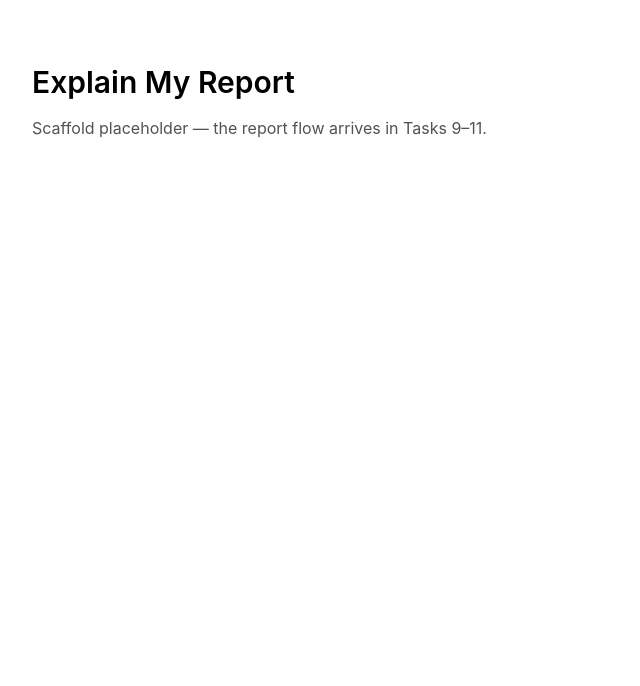
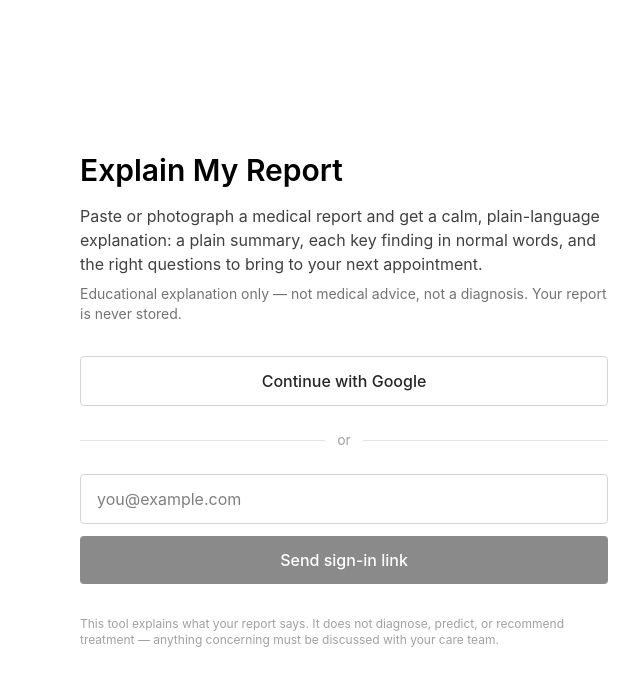
Before and after one commit to Rehan-nawroz/Explain-My-Report, a Next.js app: page / in a window 1280 px wide. Shown: the top 686 px of the page, without its empty margins (296-936 px from the left). Built offline with nearby package versions, Linux system fonts and the light colour scheme; no server answers.

Commit message:
session gate on home page
Server-side getUser() check: visitors without a session get the sign-in screen and can't reach the report flow; signed-in users get the app shell.

```diff
--- a/app/page.tsx
+++ b/app/page.tsx
@@ -1,9 +1,22 @@
-export default function Home() {
+import AuthSignIn from "@/components/auth-signin";
+import { createClient } from "@/lib/supabase/server";
+
+export default async function Home() {
+  const supabase = await createClient();
+  const {
+    data: { user },
+  } = await supabase.auth.getUser();
+
+  if (!user) {
+    return <AuthSignIn />;
+  }
+
   return (
     <main className="mx-auto max-w-2xl px-6 py-16">
       <h1 className="text-3xl font-semibold">Explain My Report</h1>
       <p className="mt-4 text-neutral-600">
-        Scaffold placeholder — the report flow arrives in Tasks 9–11.
+        Signed in as {user.email ?? "unknown"} — the report input flow arrives
+        in Tasks 9–11.
       </p>
     </main>
   );
```
